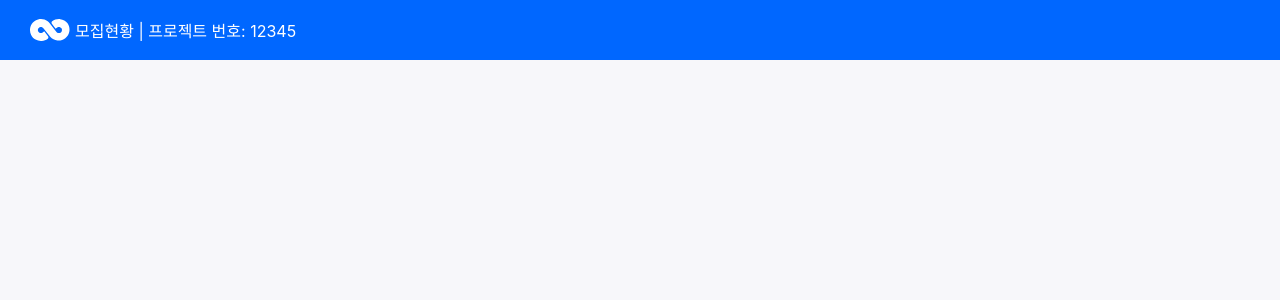
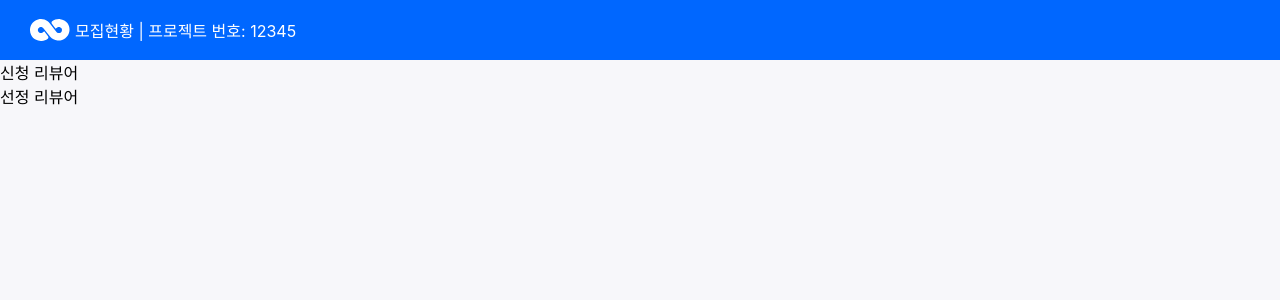
Before and after one commit to dahhnym/technical-assignment-01, a React (Create React App) app: page /project in a window 1280 px wide. Shown: the top 300 px of the page. Built offline with nearby package versions, Linux system fonts and the light colour scheme.

Commit message:
🚧 implementing tab UI(WIP)

```diff
--- a/src/RecruitStatus.js
+++ b/src/RecruitStatus.js
@@ -5,10 +5,16 @@ const RecruitStatus = () => {
 
   return (
     <div className='App'>
-      <header class='header'>
+      <header className='header'>
         <img src={Logo} alt='리뷰쉐어' />
         <p>모집현황 | 프로젝트 번호: {projectId}</p>
       </header>
+      <div className='tabContainer'>
+        <ul>
+          <li>신청 리뷰어</li>
+          <li>선정 리뷰어</li>
+        </ul>
+      </div>
     </div>
   );
 };
```
